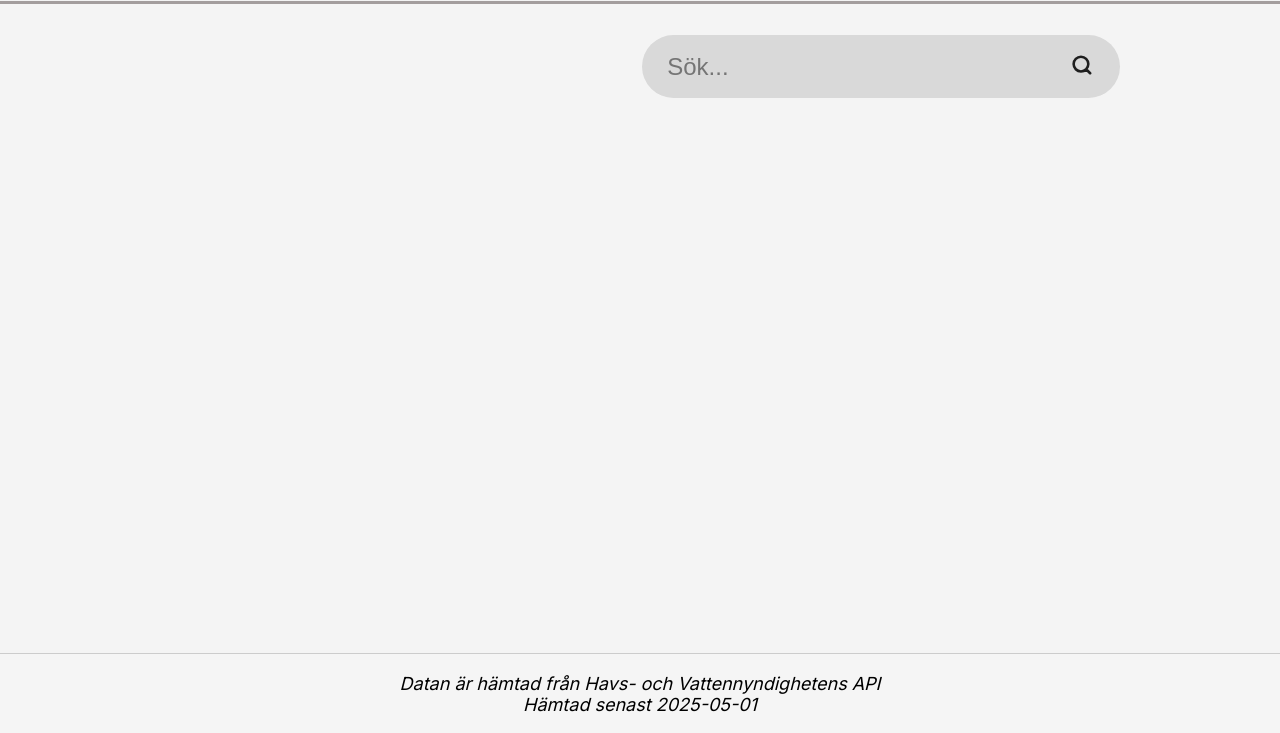
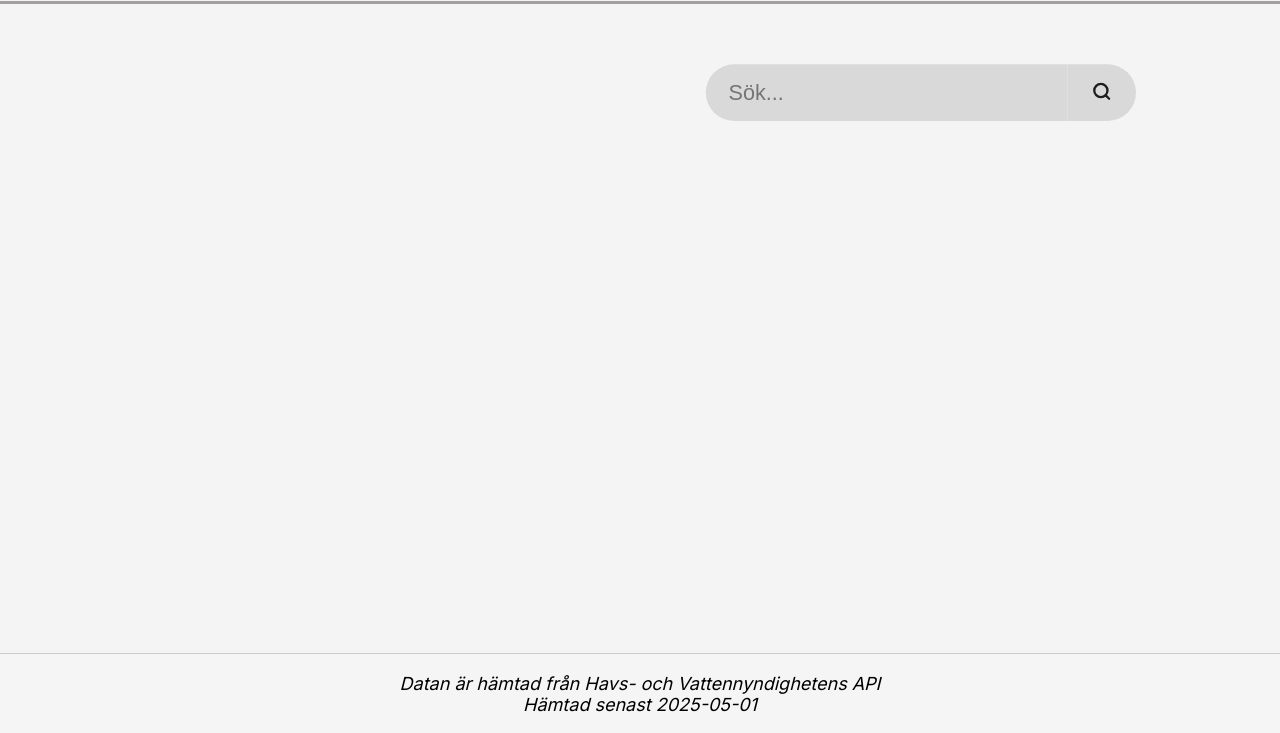
Before and after one commit to EmmaDahlqvist/CatchYouLater, a website built with Vite: page catch-you-later/index.html in a window 1280 px wide. Shown: the part 67-800 px from the top of the page. Built offline with nearby package versions, Linux system fonts and the light colour scheme; no server answers.

Commit message:
fix scale pull-request comment

```diff
--- a/catch-you-later/index.html
+++ b/catch-you-later/index.html
@@ -31,7 +31,7 @@
 
     </div>
     </div>
-    <div class="content-section">
+    <div class="container mt-5 content-section scale-content">
       <div class="search-bar">
         <input type="text" placeholder="Sök..." id="searchBar" />
         <button><span class="icon"><svg width="25" height="25" viewBox="0 0 30 31" fill="none" xmlns="http://www.w3.org/2000/svg">
--- a/catch-you-later/src/frontend/css/style.css
+++ b/catch-you-later/src/frontend/css/style.css
@@ -1,5 +1,10 @@
 body {
   background-color: #F4F4F4;
+}
+
+.scale-content {
+  transform: scale(0.9);
+  transform-origin: center right;
 }
 
 html, body {
```
